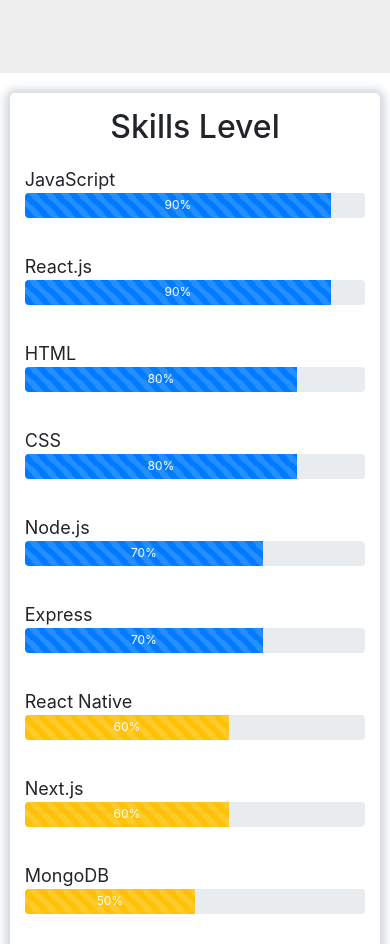
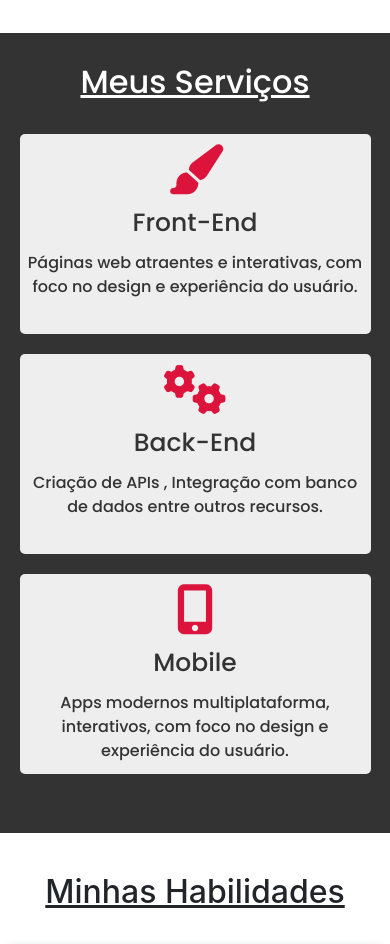
Before and after one commit to ViniSpirit/vini-portfolio, a React (Create React App) app: page /about in a window 390 px wide. Shown: the part 1053-1997 px from the top of the page. Built offline with nearby package versions, Linux system fonts and the light colour scheme.

Commit message:
services section

```diff
--- a/src/App.css
+++ b/src/App.css
@@ -180,10 +180,10 @@
 .about {
   font-family: "Poppins", sans-serif;
   padding-bottom: 40px;
-  background-color: #eee;
 }
 
 .about .title {
+  text-decoration: underline;
   position: relative;
   font-size: 40px;
   font-weight: 500;
@@ -193,7 +193,13 @@
   margin-bottom: 60px;
 }
 
-.about .title::before {
+@media (max-width: 700px) {
+  .about .title {
+    margin-bottom: 20px;
+  }
+}
+
+/* .about .title::before {
   content: "";
   position: absolute;
   width: 180px;
@@ -214,7 +220,7 @@
   color: crimson;
   background: #eee;
   transform: translateX(-50%);
-}
+} */
 
 .about-content {
   padding: 15px;
@@ -270,9 +276,110 @@
   color: crimson;
 }
 
+/* Services  */
+.services {
+  font-family: "Poppins", sans-serif;
+  background-color: #333;
+  color: #fff;
+  height: 550px;
+}
+.services .title1 {
+  text-decoration: underline;
+  padding-top: 60px;
+  text-align: center;
+}
+
+.serv-content {
+  height: 500px;
+  padding: 20px 20px 100px 20px;
+  display: flex;
+
+  justify-content: space-around;
+  align-items: center;
+}
+
+.card1 {
+  width: 400px;
+  height: 250px;
+  border-radius: 5px;
+  padding: 20px;
+  margin-right: 20px;
+  text-align: center;
+  color: #333;
+  background: #eee;
+  cursor: pointer;
+  transition: all 0.3s ease;
+}
+
+.card1 .box .text1 {
+  font-weight: 500;
+  font-size: 25px;
+  margin-bottom: 10px;
+}
+
+.card1 .box i {
+  color: crimson;
+  font-size: 50px;
+  margin-bottom: 10px;
+  transition: color 0.3s ease;
+}
+.card1 .box p {
+  font-weight: 500;
+  font-size: 16px;
+}
+
+.card1:last-child {
+  margin-right: 0;
+}
+
+.card1:hover {
+  transform: scale(1.03);
+
+  background: crimson;
+  color: #fff;
+}
+.card1:hover i {
+  color: #fff;
+}
+
+@media (max-width: 800px) {
+  .serv-content {
+    display: block;
+    width: 90%;
+    margin: auto;
+    padding: 0;
+  }
+  .services {
+    height: 800px;
+  }
+
+  .card1 {
+    width: 100%;
+    height: 200px;
+    padding: 10px 3px 20px 3px;
+    margin: 0 auto 20px auto;
+  }
+
+  .card1:last-child {
+    margin-bottom: 0;
+  }
+
+  .services .title1 {
+    padding-top: 30px;
+    padding-bottom: 25px;
+  }
+}
+
 /* Skills section */
 
+.skills .text3 {
+  padding-top: 60px;
+  text-align: center;
+  text-decoration: underline;
+}
+
 .atributos {
+  font-family: "Poppins", sans-serif;
   padding: 15px;
   max-width: 60%;
   margin: 60px auto 100px auto;
@@ -425,7 +532,11 @@
   }
   .atributos {
     max-width: 95%;
-    margin-top: 20px;
+    margin-top: 40px;
+  }
+
+  .skills .text3 {
+    padding-top: 40px;
   }
 }
 
--- a/src/pages/About.js
+++ b/src/pages/About.js
@@ -77,11 +77,51 @@
         </div>
       </section>
 
+      {/* Services */}
+      <section className="services">
+        <div className="max-width">
+          <h2 className="title1">Meus Serviços</h2>
+          <div className="serv-content">
+            <div className="card1">
+              <div className="box">
+                <i className="fas fa-paint-brush"></i>
+                <div className="text1">Front-End</div>
+                <p>
+                  Páginas web atraentes e interativas, com foco no design e
+                  experiência do usuário.
+                </p>
+              </div>
+            </div>
+            <div className="card1">
+              <div className="box">
+                <i className="fas fa-cogs"></i>
+                <div className="text1">Back-End</div>
+                <p>
+                  Criação de APIs , Integração com banco de dados entre outros
+                  recursos.
+                </p>
+              </div>
+            </div>
+            <div className="card1">
+              <div className="box">
+                <i className="fas fa-mobile-alt"></i>
+                <div className="text1">Mobile</div>
+                <p>
+                  Apps modernos multiplataforma, interativos, com foco no design
+                  e experiência do usuário.
+                </p>
+              </div>
+            </div>
+          </div>
+        </div>
+      </section>
+
       {/* Skills Section */}
       <section className="skills" id="skils">
-        <div className="max-width">
+        <div className="max-width ">
+          <h2 className="text3">Minhas Habilidades</h2>
           <div className="atributos">
-            <h2>Skills Level</h2>
+            <h2>Nivel</h2>
             <div className="tech">
               <p>JavaScript</p>
               <ProgressBar
```
